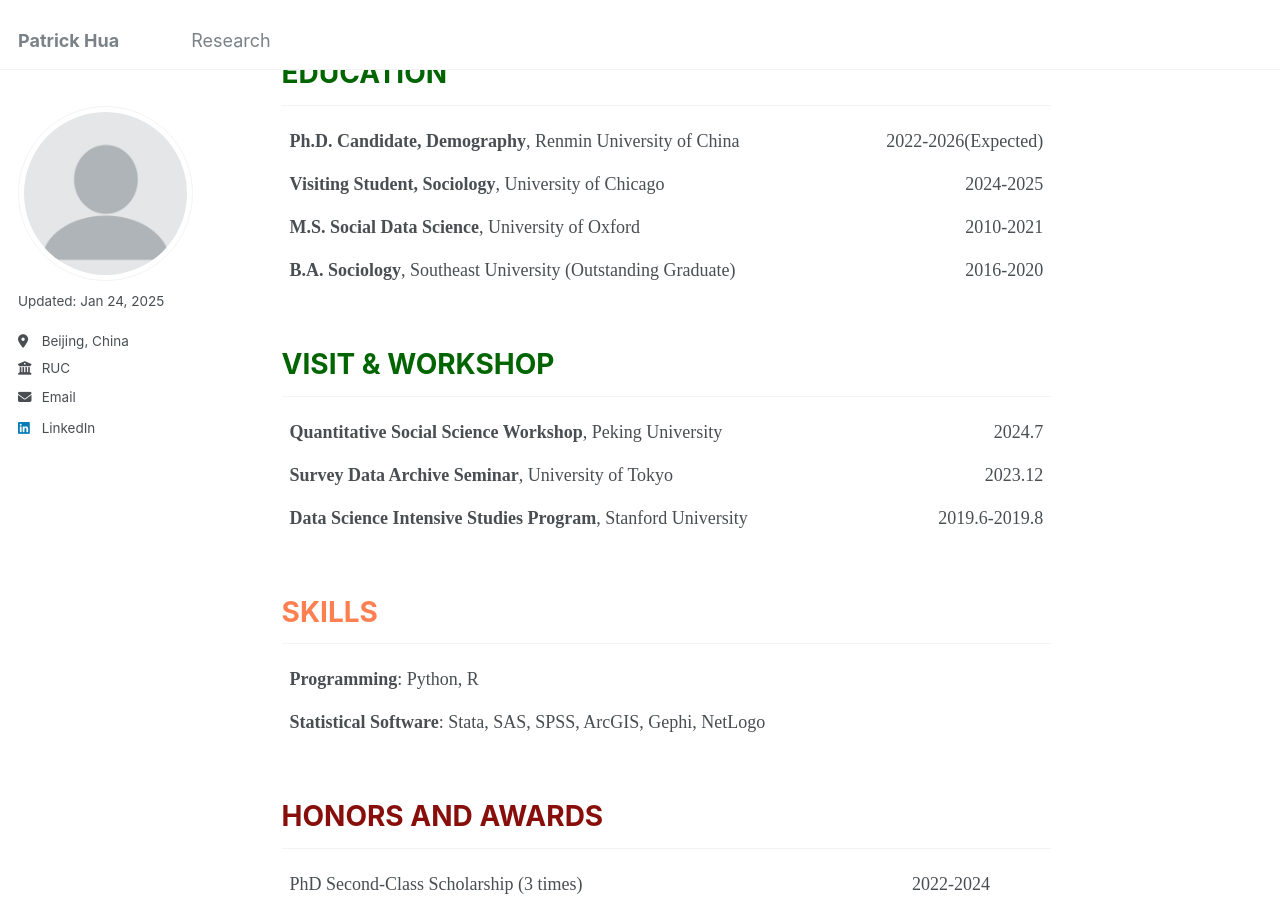
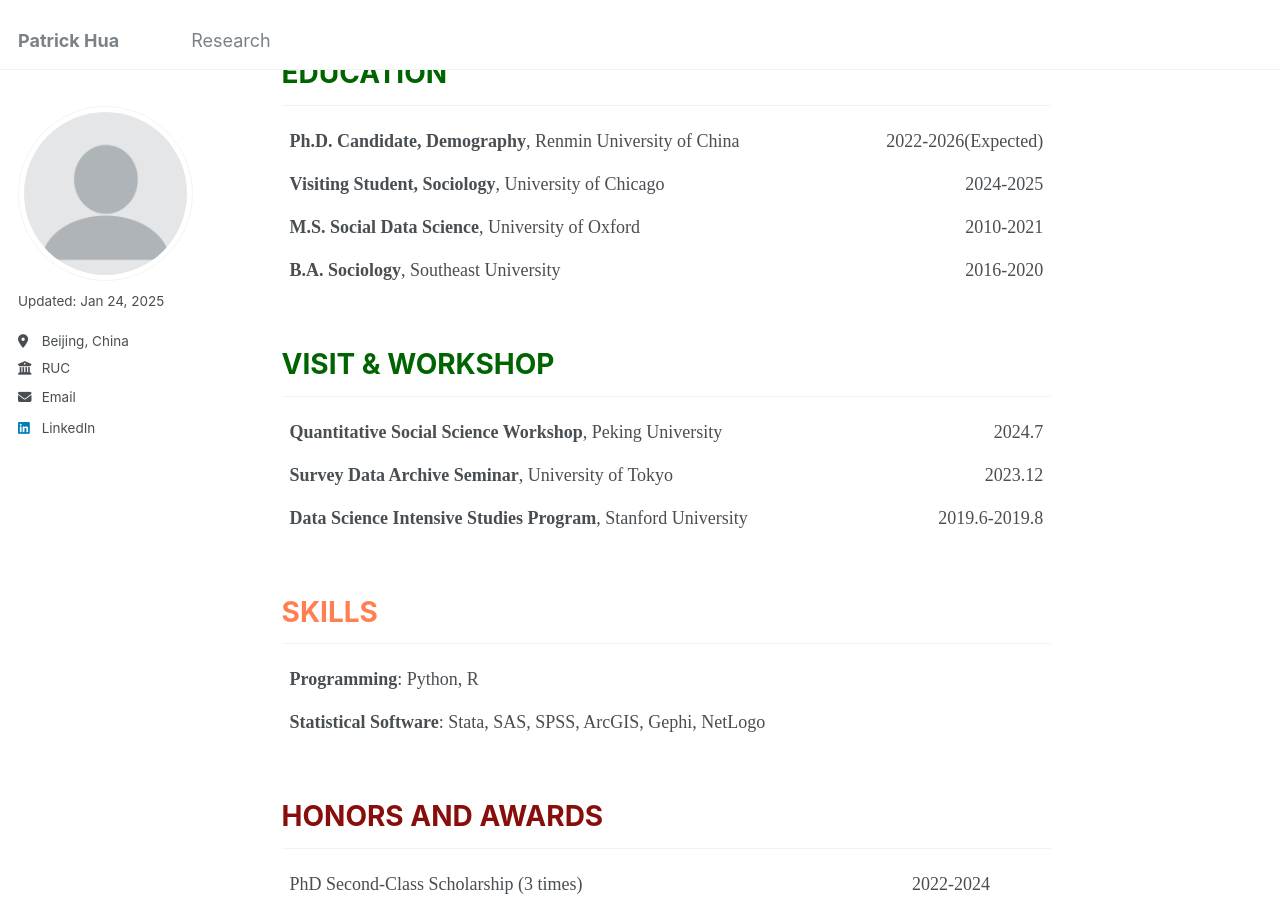
Before and after one commit to jiehua-css/jiehua-css.github.io, a Jekyll site: the page built from _pages/about.md, in a window 1280 px wide and 900 px high, scrolled down 461 px. Built offline with Jekyll 4.4.1, drawn with Linux system fonts in a browser that asks for light colours.

Commit message:
Update about.md

```diff
--- a/_pages/about.md
+++ b/_pages/about.md
@@ -70,7 +70,7 @@ I'm visiting the  <a href="https://knowledgelab.org/">Knowledge Lab</a> at UChic
     <td>2010-2021</td>
   </tr>
   <tr>
-    <td><span class="degree">B.A. Sociology</span>, Southeast University (Outstanding Graduate)</td>
+    <td><span class="degree">B.A. Sociology</span>, Southeast University</td>
     <td>2016-2020</td>
   </tr>
 </table>
```
